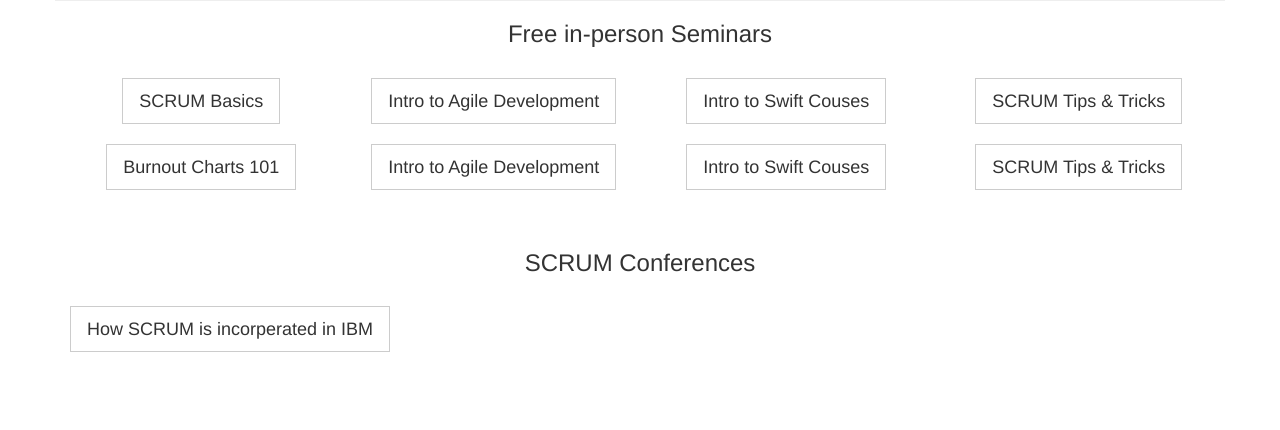
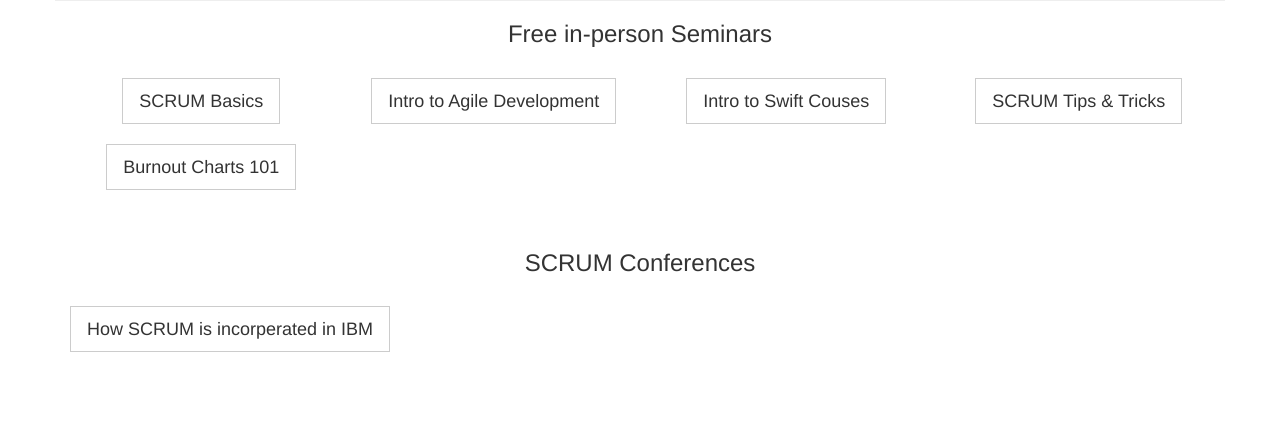
Before and after one commit to Void-Stag/Flask-Assessment, a Flask app: page /events in a window 1280 px wide. Shown: the part 291-721 px from the top of the page. Run offline with Flask 3, Linux system fonts and the light colour scheme; parts of the project's set-up code (start-up, migrations or seed data) failed here and were passed over; some libraries are stand-ins or nearby versions.

Commit message:
Update event.html

```diff
--- a/App3_Scrum_080222/app/templates/event.html
+++ b/App3_Scrum_080222/app/templates/event.html
@@ -55,30 +55,6 @@
         Location: DMU Queens 0.09 - 01/12/22 @ 1:30pm</p>
       </div>
     </div>
-    <div class="col-sm-3">
-      <button class="btn btn-default btn-lg" data-toggle="collapse" data-target="#Agile">Intro to Agile Development</button>
-
-      <div id="Agile" class="collapse">
-      <p>New to Agile? Learn more about the agile development process here!<br>
-      Location: DMU Bede House 0.17 - 12/11/22 @ 3:45pm</p>
-      </div>
-    </div>
-    <div class="col-sm-3">
-      <button class="btn btn-default btn-lg" data-toggle="collapse" data-target="#Intro">Intro to Swift Couses</button>
-
-      <div id="Intro" class="collapse">
-      <p>Find out more about what we can provide through our service for both members and potential course trainers!<br>
-      Location: The Venue @ DMU - 21/03/23 @ 11:00am</p>
-      </div>
-    </div>
-    <div class="col-sm-3">
-      <button class="btn btn-default btn-lg" data-toggle="collapse" data-target="#Tricks_Tips">SCRUM Tips & Tricks</button>
-
-      <div id="Tricks_Tips" class="collapse">
-      <p>Join this collabarative session where everyone shares and learn the best tips for SCRUM Projects.<br>
-      Location: DMU Clephan Building 3.12 - 19/01/23 @ 10:00am</p>
-      </div>
-    </div>
   </div>
 </div><br><br>
 
```
